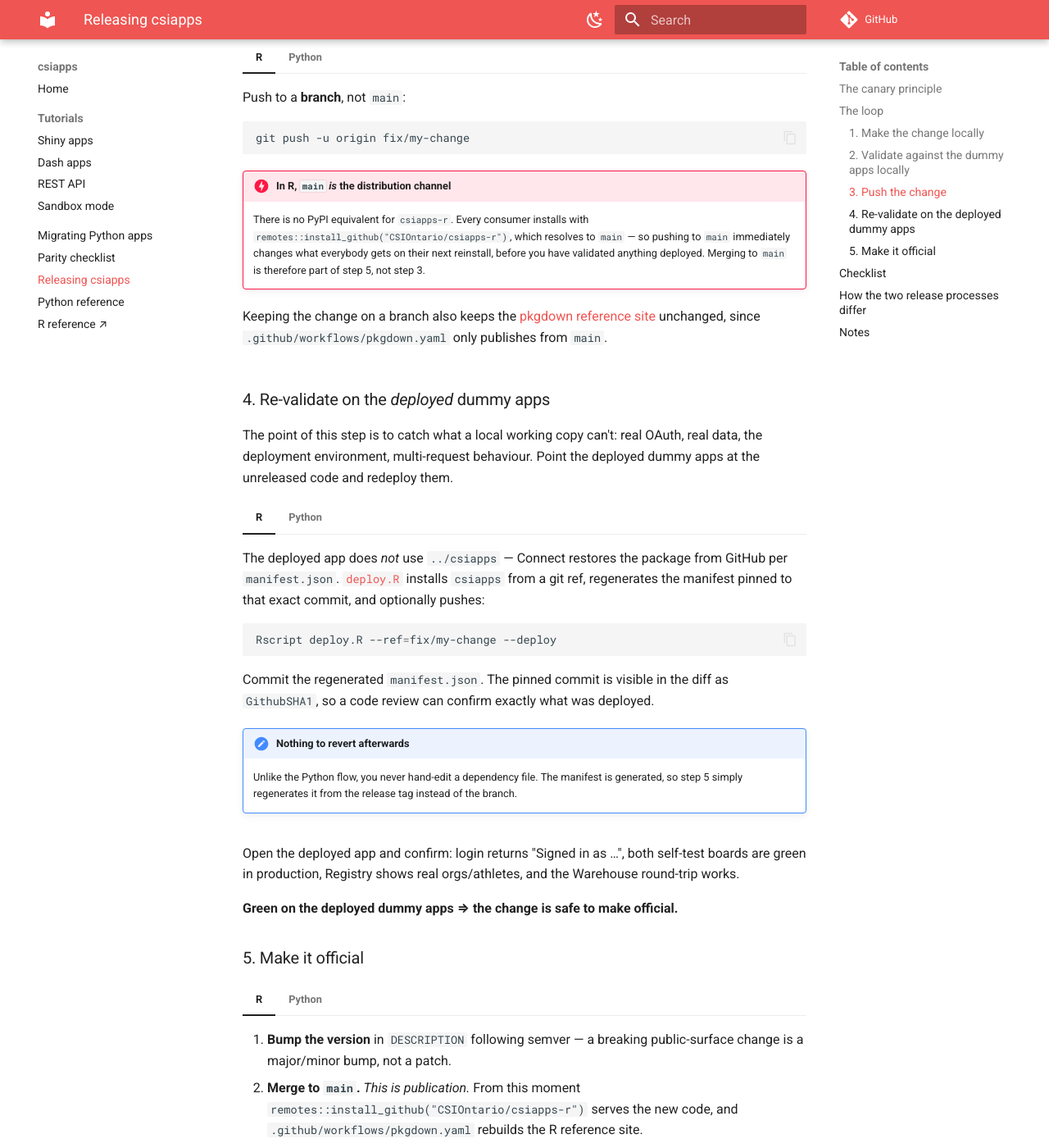
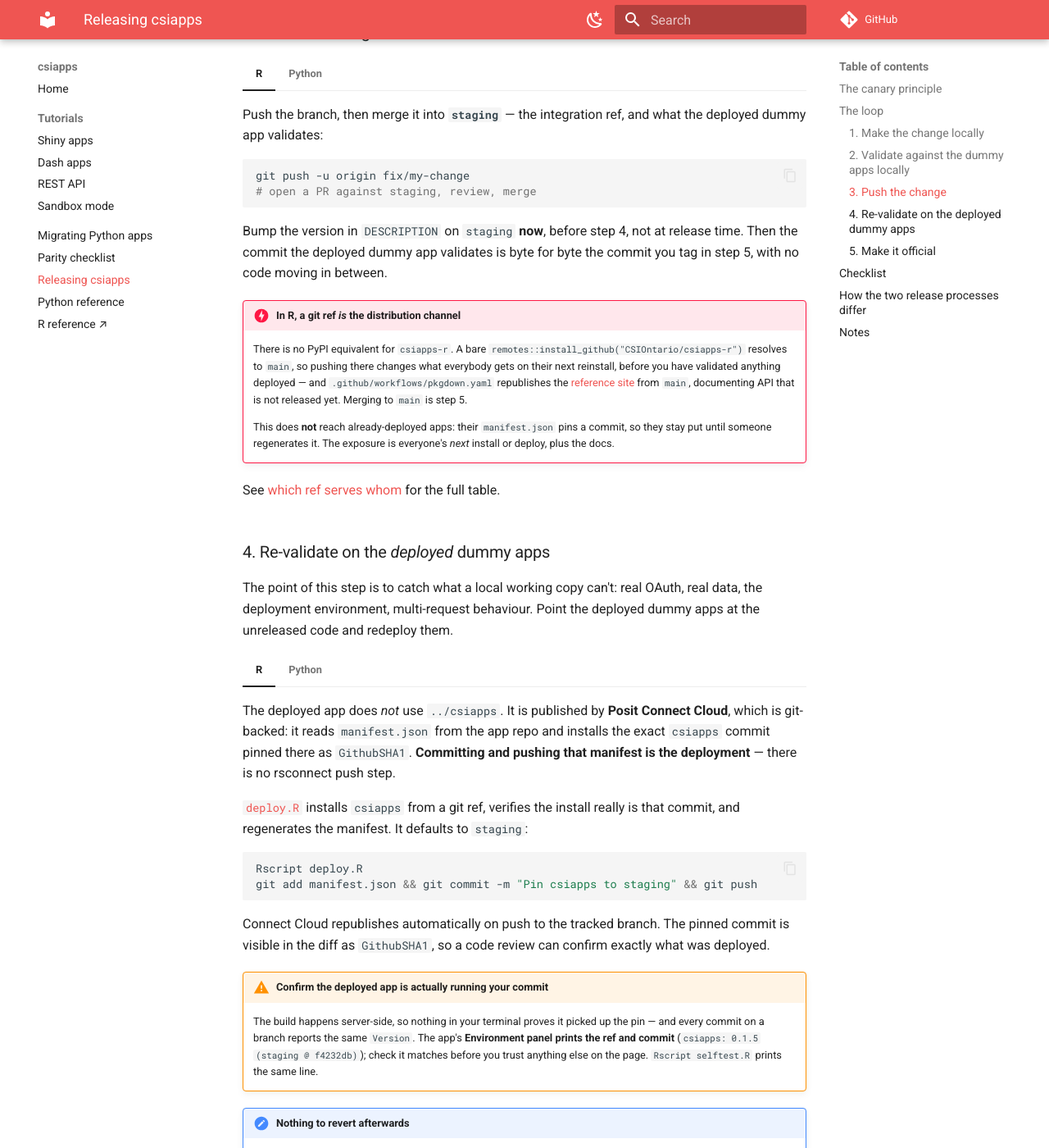
Before and after one commit to CSIOntario/csiapps, an MkDocs documentation site: the page built from docs/releasing.md, in a window 1280 px wide and 1400 px high, scrolled down 2667 px. Shown: the whole window at 82% size. Built offline with MkDocs 1.6.1 and Material for MkDocs 9.7.7, drawn with Linux system fonts in a browser that asks for light colours; comment, search, counter and statistics services are not loaded; some of the changed text lies outside the part shown.

Commit message:
Update the R release loop for staging and Connect Cloud
The R tabs described a flow that no longer matches the tooling. Step 4 told
maintainers to run `deploy.R --deploy`, which called rsconnect::deployApp().
dummy-r-shiny is published by Posit Connect Cloud, which is git-backed and
never sees an rsconnect push — deployApp() would publish to whatever account
happened to be registered, i.e. the wrong platform, while Connect Cloud
stayed unchanged. deploy.R now rejects the flag; document the real flow.

- Step 3: merge into `staging`, the new integration ref, and bump DESCRIPTION
  there. Bumping before the deployed gate means the validated commit is the
  tagged commit.
- Step 4: regenerate the manifest, commit, push; Connect Cloud rebuilds on
  push. Add the check that was previously impossible — the app now prints the
  csiapps ref and commit, which is the only direct evidence the build picked
  up the pin, since the build is server-side and every commit on a branch
  reports the same Version.
- Step 4: name the Variables/redirect-URI setup as content configuration, so
  a login failure on the deployed app is not misread as a regression.
- Step 5: fast-forward `staging` into `main` with --ff-only, so the tag lands
  on the commit that went through step 4.
- Sharpen the "main is the distribution channel" warning: it does not reach
  already-deployed apps, which are pinned to a commit in their manifest. The
  exposure is the next install or deploy, plus the pkgdown site.
- Explain why staging is R-only: in R the git ref is the distribution
  channel, whereas merging to csiapps-py@main publishes nothing until
  `uv publish`. Flagged to revisit if Python ever auto-publishes on merge.

Co-Authored-By: Claude Opus 5 <noreply@anthropic.com>

````diff
--- a/docs/releasing.md
+++ b/docs/releasing.md
@@ -79,11 +79,12 @@ copy, and once again on the **deployed** app after the change is pushed.
     source).
 
     !!! tip "Confirm which copy you are testing"
-        On startup the app prints `csiapps: loading local source via
-        pkgload::load_all(...)`. No such line means it fell back to the
-        *installed* package and you are validating the wrong code. Set
-        `CSIAPPS_SRC=""` deliberately when you *do* want to test the installed
-        release.
+        The app's Environment panel and the `selftest.R` summary both name the
+        loaded copy — `csiapps: 0.1.5 (local source: ../csiapps)` in dev, or
+        `csiapps: 0.1.5 (staging @ f4232db)` when it fell back to the installed
+        package. If you see a ref and commit where you expected local source,
+        you are validating the wrong code. Set `CSIAPPS_SRC=""` deliberately
+        when you *do* want to test the installed release.
 
     There are three gates. The first is cheap and unconditional; the other two
     are the same live suite reached two different ways.
@@ -194,22 +195,34 @@ Run each app in **sandbox** mode (the default) at minimum; run it in
 
 === "R"
 
-    Push to a **branch**, not `main`:
+    Push the branch, then merge it into **`staging`** — the integration ref,
+    and what the deployed dummy app validates:
 
     ```bash
     git push -u origin fix/my-change
+    # open a PR against staging, review, merge
     ```
 
-    !!! danger "In R, `main` *is* the distribution channel"
-        There is no PyPI equivalent for `csiapps-r`. Every consumer installs
-        with `remotes::install_github("CSIOntario/csiapps-r")`, which resolves
-        to `main` — so pushing to `main` immediately changes what everybody gets
-        on their next reinstall, before you have validated anything deployed.
-        Merging to `main` is therefore part of step 5, not step 3.
+    Bump the version in `DESCRIPTION` on `staging` **now**, before step 4, not
+    at release time. Then the commit the deployed dummy app validates is byte
+    for byte the commit you tag in step 5, with no code moving in between.
 
-    Keeping the change on a branch also keeps the
-    [pkgdown reference site](https://csiontario.github.io/csiapps-r/) unchanged,
-    since `.github/workflows/pkgdown.yaml` only publishes from `main`.
+    !!! danger "In R, a git ref *is* the distribution channel"
+        There is no PyPI equivalent for `csiapps-r`. A bare
+        `remotes::install_github("CSIOntario/csiapps-r")` resolves to `main`, so
+        pushing there changes what everybody gets on their next reinstall,
+        before you have validated anything deployed — and
+        `.github/workflows/pkgdown.yaml` republishes the
+        [reference site](https://csiontario.github.io/csiapps-r/) from `main`,
+        documenting API that is not released yet. Merging to `main` is step 5.
+
+        This does **not** reach already-deployed apps: their `manifest.json`
+        pins a commit, so they stay put until someone regenerates it. The
+        exposure is everyone's *next* install or deploy, plus the docs.
+
+    See
+    [which ref serves whom](https://github.com/CSIOntario/csiapps-r/blob/main/CONTRIBUTING.md#branches-which-ref-serves-whom)
+    for the full table.
 
 === "Python"
 
@@ -224,24 +237,48 @@ deployed dummy apps at the unreleased code and redeploy them.
 
 === "R"
 
-    The deployed app does *not* use `../csiapps` — Connect restores the package
-    from GitHub per `manifest.json`.
+    The deployed app does *not* use `../csiapps`. It is published by **Posit
+    Connect Cloud**, which is git-backed: it reads `manifest.json` from the app
+    repo and installs the exact `csiapps` commit pinned there as `GithubSHA1`.
+    **Committing and pushing that manifest is the deployment** — there is no
+    rsconnect push step.
+
     [`deploy.R`](https://github.com/CSIOntario/dummy-r-shiny/blob/main/deploy.R)
-    installs `csiapps` from a git ref, regenerates the manifest pinned to that
-    exact commit, and optionally pushes:
+    installs `csiapps` from a git ref, verifies the install really is that
+    commit, and regenerates the manifest. It defaults to `staging`:
 
     ```bash
-    Rscript deploy.R --ref=fix/my-change --deploy
+    Rscript deploy.R
+    git add manifest.json && git commit -m "Pin csiapps to staging" && git push
     ```
 
-    Commit the regenerated `manifest.json`. The pinned commit is visible in the
-    diff as `GithubSHA1`, so a code review can confirm exactly what was
-    deployed.
+    Connect Cloud republishes automatically on push to the tracked branch. The
+    pinned commit is visible in the diff as `GithubSHA1`, so a code review can
+    confirm exactly what was deployed.
+
+    !!! warning "Confirm the deployed app is actually running your commit"
+        The build happens server-side, so nothing in your terminal proves it
+        picked up the pin — and every commit on a branch reports the same
+        `Version`. The app's **Environment panel prints the ref and commit**
+        (`csiapps: 0.1.5 (staging @ f4232db)`); check it matches before you
+        trust anything else on the page. `Rscript selftest.R` prints the same
+        line.
 
     !!! note "Nothing to revert afterwards"
         Unlike the Python flow, you never hand-edit a dependency file. The
         manifest is generated, so step 5 simply regenerates it from the release
-        tag instead of the branch.
+        tag instead of `staging`.
+
+    Regenerate the manifest whenever **any** app file changes, not just when
+    `csiapps` moves — it records a checksum per file.
+
+    !!! info "Deployment settings are configured once, on the content"
+        The seven environment variables from `.Renviron.example` live in the
+        Connect Cloud content's **Variables** panel — nothing carries over from
+        a local `.Renviron`, which is gitignored and not in the repo.
+        `CSIAPPS_REDIRECT_URI` must be the *deployed* URL and registered as an
+        OAuth redirect in CSIAPPS. If login fails on the deployed app but works
+        locally, suspect these before suspecting your change.
 
 === "Python"
 
@@ -265,12 +302,23 @@ the Warehouse round-trip works.
 
 === "R"
 
-    1. **Bump the version** in `DESCRIPTION` following semver — a breaking
-       public-surface change is a major/minor bump, not a patch.
-    2. **Merge to `main`.** *This is publication.* From this moment
-       `remotes::install_github("CSIOntario/csiapps-r")` serves the new code,
-       and `.github/workflows/pkgdown.yaml` rebuilds the R reference site.
-    3. **Tag and cut a GitHub Release** so consumers have a stable ref to pin.
+    1. **Fast-forward `staging` into `main`.** *This is publication.* From this
+       moment `remotes::install_github("CSIOntario/csiapps-r")` serves the new
+       code, and `.github/workflows/pkgdown.yaml` rebuilds the R reference site.
+
+        ```bash
+        git checkout main && git merge --ff-only staging && git push
+        ```
+
+        `--ff-only` is not a style preference. A merge commit would put the tag
+        on a commit that never went through step 4; a fast-forward means the
+        commit you validated on the deployed app is the commit you tag. If it
+        refuses, `main` has moved — rebase `staging` onto it and re-run step 4,
+        because the combination is then untested.
+
+        The version was already bumped in step 3, so nothing changes here.
+
+    2. **Tag and cut a GitHub Release** so consumers have a stable ref to pin.
        The release body is where the notes for this version live — write them
        there, since the package carries no changelog file:
 
@@ -283,22 +331,24 @@ the Warehouse round-trip works.
         `--generate-notes` seeds the body from the merged commits; edit it to
         call out anything that changes behaviour for app authors.
 
-    4. **Update the docs** —
+    3. **Update the docs** —
        [`csiapps`](https://github.com/CSIOntario/csiapps), the repo behind this
        site. The [R reference](https://csiontario.github.io/csiapps-r/reference/)
        is pkgdown and rebuilds itself from `main`, but the tutorials on this
        site, the [parity checklist](parity.md), and any changed behaviour are
        hand-written and must be edited. Pushing to `main` there redeploys this
        site.
-    5. **Re-pin and redeploy consumers.** Regenerate each app's manifest from
-       the release tag rather than the branch, and redeploy:
+    4. **Re-pin and redeploy consumers.** Regenerate each app's manifest from
+       the release tag rather than `staging`:
 
         ```bash
-        Rscript deploy.R --ref=v<new version> --deploy
+        Rscript deploy.R --ref=v<new version>
+        git add manifest.json && git commit -m "Pin csiapps to v<new version>" && git push
         ```
 
-        Commit the regenerated `manifest.json`. Do the same in every dependent
-        R app. The dummy app should be green one more time on the pinned tag.
+        Do the same in every dependent R app — production apps pin **tags**,
+        never `staging` or `main`. The dummy app should be green one more time
+        on the pinned tag, with its Environment panel showing the tag.
 
 === "Python"
 
@@ -336,16 +386,19 @@ the Warehouse round-trip works.
     - [ ] The dummy app renders and both boards are green locally, in production
           mode.
     - [ ] Any `selftest.R --live` run checked for skipped rows, not just exit 0.
-    - [ ] Change pushed to a **branch** on `csiapps-r` (not `main`).
-    - [ ] Deployed dummy app green in production, from
-          `deploy.R --ref=<branch> --deploy`; regenerated `manifest.json`
-          committed.
-    - [ ] `DESCRIPTION` version bumped.
-    - [ ] Merged to `main`; tag pushed and GitHub Release created, with notes
-          covering anything that changes behaviour for app authors.
+    - [ ] Change merged into **`staging`** on `csiapps-r` (not `main`).
+    - [ ] `DESCRIPTION` version bumped **on `staging`, before** the deployed
+          gate — so the validated commit is the tagged commit.
+    - [ ] `Rscript deploy.R` run in `dummy-r-shiny`; regenerated
+          `manifest.json` committed and pushed.
+    - [ ] Deployed dummy app green in production, **and its Environment panel
+          shows the commit that was just pinned**.
+    - [ ] `staging` fast-forwarded into `main` (`--ff-only`); tag pushed and
+          GitHub Release created, with notes covering anything that changes
+          behaviour for app authors.
     - [ ] Docs updated (tutorials / parity / behaviour notes).
-    - [ ] `deploy.R --ref=v<version> --deploy` re-run in the dummy app and every
-          dependent R app; manifests committed.
+    - [ ] `deploy.R --ref=v<version>` re-run in the dummy app and every
+          dependent R app; manifests committed and pushed.
 
 === "Python"
 
@@ -374,13 +427,30 @@ worth knowing before you run the loop in the other language:
 | Regenerate docs from source | `devtools::document()` commits `man/` + `NAMESPACE` | not needed — mkdocstrings reads the source |
 | Getting the working copy into the dummy app | automatic, `pkgload::load_all("../csiapps")` | `pip install -e '../csiapps-py[extra]'` |
 | Env vars for the CLI self-test | `.Renviron`, auto-loaded | must be exported in the shell |
+| Integration branch | **`staging`** — see below | none; `main` is the integration branch |
 | Deploy pin | generated `manifest.json`, pins an exact `GithubSHA1` | hand-edited `requirements.txt` line |
-| Pre-release deploy | `deploy.R --ref=<branch>`; nothing to revert | temporary `git+…@main` line that **must** be reverted |
+| Pre-release deploy | `deploy.R` (defaults to `staging`); nothing to revert | temporary `git+…@main` line that **must** be reverted |
+| Publishing the deploy | `git push` the manifest; Connect Cloud rebuilds | redeploy the app |
 | Distribution | GitHub — no registry | PyPI |
-| Effect of merging to `main` | **publishes** to every `install_github()` consumer | inert until `uv publish` |
+| Effect of merging to `main` | **publishes** to every `install_github()` consumer, and to the pkgdown site | inert until `uv publish` |
 | Version file | `DESCRIPTION` | `pyproject.toml` + `__version__` |
+| Version bumped at | step 3, on `staging` | step 5 |
 | Release notes | GitHub Release body | tag / PyPI release notes |
 | Reference docs | separate [pkgdown site](https://csiontario.github.io/csiapps-r/), auto-built from `main` | [mkdocstrings](api.md), inside this site |
+
+!!! question "Why does only R have a `staging` branch?"
+    Because in R the git ref *is* the distribution channel. Merging to `main`
+    publishes to every `install_github()` consumer and rebuilds the public
+    function reference, so `main` cannot double as the place unvalidated work
+    lands — `staging` is that place.
+
+    Python already has the separation for free: merging to `csiapps-py@main`
+    publishes nothing. `uv publish` is a deliberate, separate act, so `main` is
+    a safe integration branch and a staging branch would add ceremony without
+    removing a risk.
+
+    The asymmetry is intentional. If the Python flow ever gains an
+    auto-publish-on-merge step, revisit it.
 
 ## Notes
 
````
